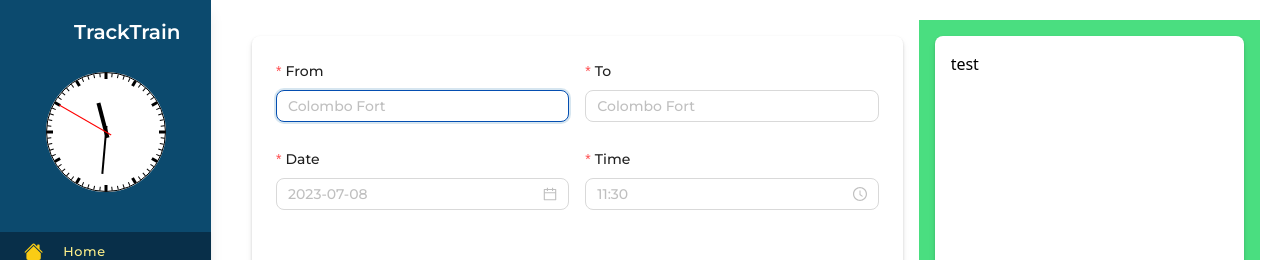
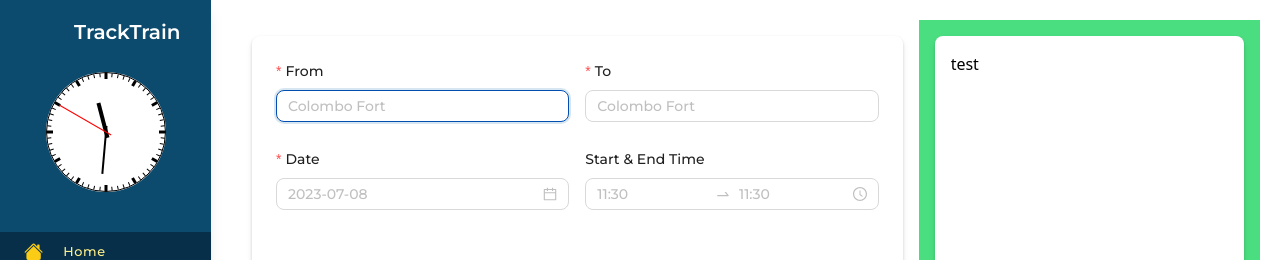
Before and after one commit to Nekromenzer/train-ticket-booking, a React (Vite) app: page / in a window 1280 px wide. Shown: the top 260 px of the page. Built offline with nearby package versions, Linux system fonts and the light colour scheme; some icons are missing.

Commit message:
add time range

```diff
--- a/src/App.css
+++ b/src/App.css
@@ -69,4 +69,10 @@
     .booking-form-item {
         margin-bottom: 0px !important;
     }
+
+    .time-range-picker-popup .ant-picker-range-wrapper .ant-picker-panel-container .ant-picker-panel-layout div .ant-picker-footer ul li button {
+        background-color: theme('colors.sky.700') !important;
+        color: white !important;
+        box-shadow: none !important;
+    }
 }
--- a/src/components/common/CommonForm.jsx
+++ b/src/components/common/CommonForm.jsx
@@ -34,7 +34,8 @@ const CommonForm = forwardRef((props, ref) => {
       allowClear,
       autoFocus,
       format,
-      showToday
+      showToday,
+      minuteStep
     } = item
     if (type === 'password') {
       return (
@@ -75,6 +76,23 @@ const CommonForm = forwardRef((props, ref) => {
           allowClear={allowClear}
           autoFocus={autoFocus}
           format={format}
+          minuteStep={minuteStep}
+          use12Hours
+        />
+      )
+    }
+    if (type === 'timeRange') {
+      return (
+        <TimePicker.RangePicker
+          placeholder={placeholder}
+          className={className}
+          allowClear={allowClear}
+          autoFocus={autoFocus}
+          format={format}
+          minuteStep={minuteStep}
+          popupStyle={{ backgroundColor: 'red' }}
+          popupClassName="time-range-picker-popup"
+          use12Hours
         />
       )
     }
--- a/src/data/pages/bookingForm.jsx
+++ b/src/data/pages/bookingForm.jsx
@@ -3,7 +3,6 @@ import dayjs from 'dayjs'
 const stations = [
   { value: 'Colombo Fort' },
   { value: 'Gampaha' },
-  { value: 'Veyangoda' },
   { value: 'Kurunegala' },
   { value: 'Maho Junction' },
   { value: 'Anuradhapura' },
@@ -29,6 +28,7 @@ const formattedDate = dayjs(todayDate).format('YYYY-MM-DD')
 const formattedTime = dayjs(todayDate).format('HH:mm')
 
 const data = {
+  formHeader: 'Search Train',
   formBtnText: 'Search',
   fields: [
     {
@@ -76,20 +76,20 @@ const data = {
       showToday: true
     },
     {
-      label: 'Time',
+      label: 'Start & End Time',
       name: 'time',
       rules: [
-        { required: true, message: 'Please enter valid Time!' },
-        { type: 'date', message: 'Please enter valid Time!' }
+        // { type: 'array', required: true, message: 'Please select time!' }
       ],
-      type: 'time',
+      type: 'timeRange',
       autoComplete: 'on',
       hasFeedback: true,
       placeholder: formattedTime,
       options: stations,
       allowClear: true,
       autoFocus: false,
-      format: 'HH:mm'
+      format: 'HH:mm',
+      minuteStep: 30
     }
   ]
 }
```
